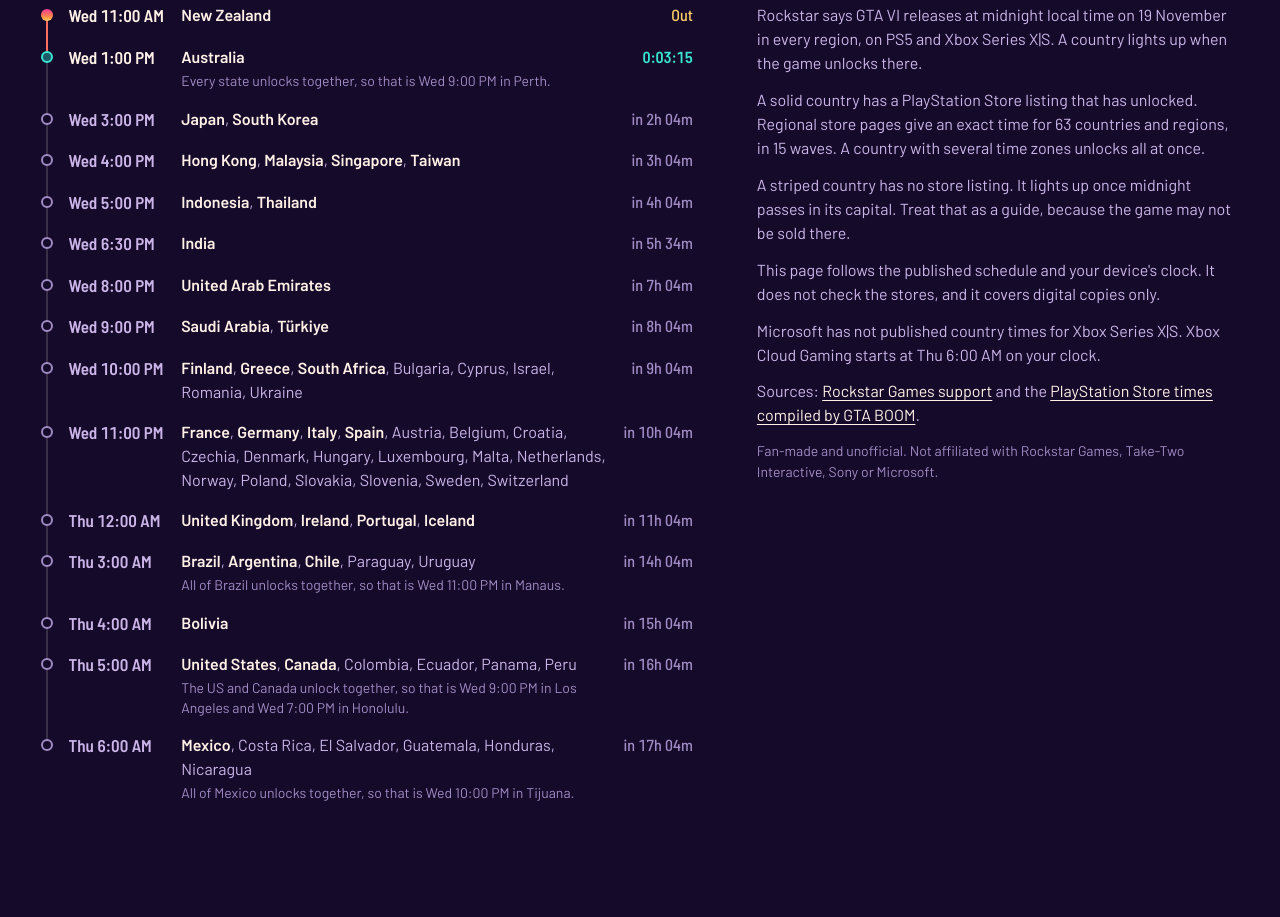
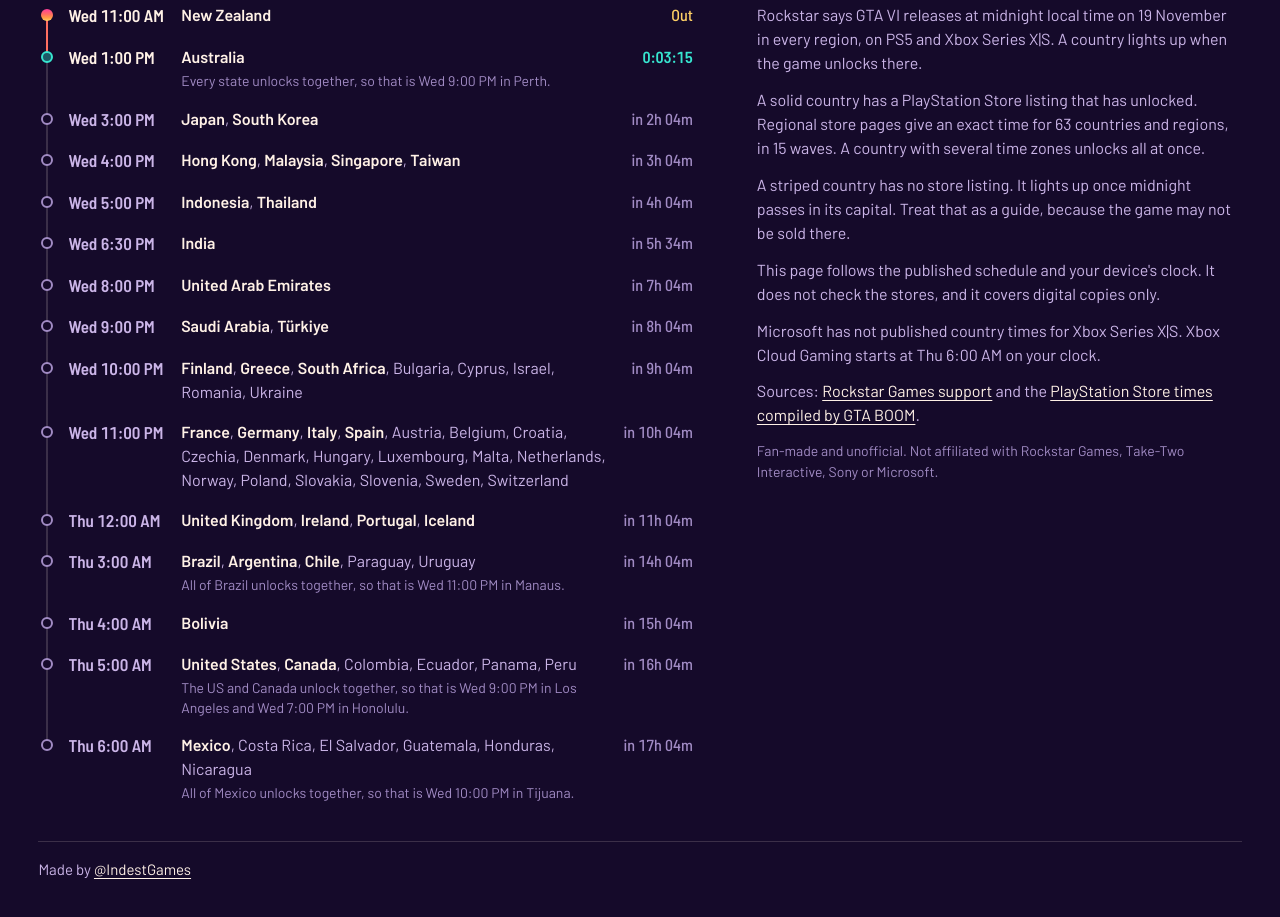
Before and after one commit to ksvslk/gta6-launch-map, a plain HTML site: page index.html in a window 1280 px wide. Shown: the part 926-1843 px from the top of the page. Before the commit the page ends 1767 px from the top, so only its background shows below. Drawn offline with Linux system fonts and the light colour scheme.

Commit message:
Add footer credit
Co-Authored-By: Claude Fable 5.2 <noreply@anthropic.com>
Claude-Session: https://claude.ai/code/session_01BDMspNhSrQZr6B8xZPSd7w

```diff
--- a/index.html
+++ b/index.html
@@ -131,6 +131,7 @@ a:focus-visible{outline:2px solid var(--teal);outline-offset:3px;border-radius:2
 .wave.is-later .when{color:var(--haze)}
 .notes p{color:var(--haze);max-width:60ch;margin-bottom:.8em}
 .notes p:last-child{margin-bottom:0;color:var(--dim);font-size:.875rem}
+.foot{border-top:1px solid var(--rule);padding-top:16px;color:var(--haze);font-size:.9375rem}
 
 @media (max-width:860px){
   .hero{grid-template-columns:1fr;align-items:start}
@@ -212,6 +213,10 @@ a:focus-visible{outline:2px solid var(--teal);outline-offset:3px;border-radius:2
       <p>Fan-made and unofficial. Not affiliated with Rockstar Games, Take-Two Interactive, Sony or Microsoft.</p>
     </section>
   </div>
+
+  <footer class="foot">
+    <p>Made by <a href="https://x.com/IndestGames">@IndestGames</a></p>
+  </footer>
 
   <noscript><p>This map needs JavaScript to keep time.</p></noscript>
 </div>
```
